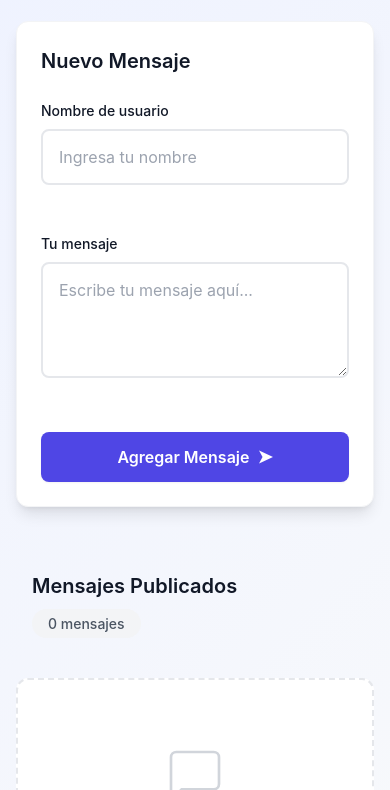
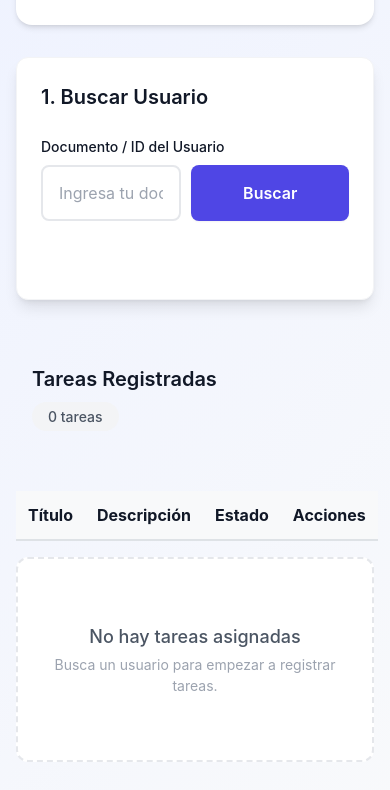
Before and after one commit to brianbayona/CRUD-TRANSFERENCIA-3315656, a plain HTML site: page client/index.html in a window 390 px wide. Shown: the part 167-957 px from the top of the page. Drawn offline with Linux system fonts and the light colour scheme.

Commit message:
feat(client): agregar estructura HTML y estilos del gestor de tareas
- client/index.html: reemplazar ejercicio DOM por layout de gestión de tareas
  - Sección 1: Buscar Usuario con input + botón
  - Sección 2: Registrar Tarea (título, descripción, estado)
  - Sección 3: Tabla de Tareas Registradas con columna Acciones
- client/styles.css: agregar animación fadeIn a filas de la tabla
- Diseño responsive con tarjetas y sombras

```diff
--- a/client/index.html
+++ b/client/index.html
@@ -3,84 +3,100 @@
 <head>
     <meta charset="UTF-8">
     <meta name="viewport" content="width=device-width, initial-scale=1.0">
-    <title>Registro de Mensajes - Ejercicio DOM</title>
+    <title>Gestión de Tareas - SENA / grupo -4 </title>
     <link rel="stylesheet" href="styles.css">
 </head>
 <body>
     <div class="container">
         <!-- Encabezado principal -->
         <header class="header">
-            <h1 class="header__title">Registro de Mensajes</h1>
-            <p class="header__subtitle">Practica la manipulación del DOM en tiempo real</p>
+            <h1 class="header__title">Gestión de Tareas por Usuario</h1>
+            <p class="header__subtitle">Consulta un usuario y asigna sus tareas pendientes</p>
         </header>
 
-        <!-- Formulario de entrada -->
+        <!-- Sección 1: Búsqueda de Usuario -->
         <section class="form-section">
             <div class="card">
-                <h2 class="card__title">Nuevo Mensaje</h2>
+                <h2 class="card__title">1. Buscar Usuario</h2>
+                <div class="form__group">
+                    <label for="userId" class="form__label">Documento / ID del Usuario</label>
+                    <div style="display: flex; gap: 10px;">
+                        <input type="text" id="userId" class="form__input" placeholder="Ingresa tu documento/ID">
+                        <button type="button" class="btn btn--primary" id="btnSearch">Buscar</button>
+                    </div>
+                    <span id="userInfo" class="form__error" style="color: #2ecc71; display: block; margin-top: 10px;"></span>
+                </div>
+            </div>
+        </section>
 
-                <form id="messageForm" class="form" novalidate>
+        <!-- Sección 2: Registro de Tareas (Oculto inicialmente) -->
+        <section class="form-section" id="taskFormContainer" style="display: none;">
+            <div class="card">
+                <h2 class="card__title">2. Registrar Nueva Tarea</h2>
+                <form id="taskForm" class="form" novalidate>
                     <div class="form__group">
-                        <label for="userName" class="form__label">
-                            Nombre de usuario
-                        </label>
-                        <input
-                            type="text"
-                            id="userName"
-                            class="form__input"
-                            placeholder="Ingresa tu nombre"
-                            aria-required="true"
-                        >
-                        <span class="form__error" id="userNameError"></span>
+                        <label for="taskTitle" class="form__label">Título de la tarea</label>
+                        <input type="text" id="taskTitle" class="form__input" placeholder="¿Qué hay que hacer?">
                     </div>
 
                     <div class="form__group">
-                        <label for="userMessage" class="form__label">
-                            Tu mensaje
-                        </label>
-                        <textarea
-                            id="userMessage"
-                            class="form__input form__textarea"
-                            placeholder="Escribe tu mensaje aquí..."
-                            rows="4"
-                            aria-required="true"
-                        ></textarea>
-                        <span class="form__error" id="userMessageError"></span>
+                        <label for="taskDescription" class="form__label">Descripción</label>
+                        <textarea id="taskDescription" class="form__input form__textarea" rows="2" placeholder="Detalles de la tarea..."></textarea>
                     </div>
 
-                    <button type="submit" class="btn btn--primary" id="submitBtn">
-                        <span class="btn__text">Agregar Mensaje</span>
-                        <span class="btn__icon">➤</span>
+                    <div class="form__group">
+                        <label for="taskStatus" class="form__label">Estado</label>
+                        <select id="taskStatus" class="form__input">
+                            <option value="Pendiente">Pendiente</option>
+                            <option value="En progreso">En progreso</option>
+                            <option value="Completada">Completada</option>
+                        </select>
+                    </div>
+
+                    <button type="submit" class="btn btn--primary">
+                        <span class="btn__text">Registrar Tarea</span>
+                        <span class="btn__icon">+</span>
                     </button>
                 </form>
             </div>
         </section>
 
-        <!-- Área de mensajes -->
+        <!-- Sección 3: Tabla de Tareas -->
         <section class="messages-section">
             <div class="messages-header">
-                <h2 class="messages-header__title">Mensajes Publicados</h2>
-                <span class="messages-header__count" id="messageCount">0 mensajes</span>
+                <h2 class="messages-header__title">Tareas Registradas</h2>
+                <span class="messages-header__count" id="taskCount">0 tareas</span>
             </div>
 
-            <div id="messagesContainer" class="messages-container">
-                <!-- Los mensajes se agregarán aquí dinámicamente -->
+            <div class="messages-container">
+                <table class="task-table" style="width: 100%; border-collapse: collapse; margin-top: 20px;">
+                    <thead>
+                        <tr style="background-color: #f8f9fa; border-bottom: 2px solid #dee2e6;">
+                            <th style="padding: 12px; text-align: left;">Título</th>
+                            <th style="padding: 12px; text-align: left;">Descripción</th>
+                            <th style="padding: 12px; text-align: left;">Estado</th>
+                            <th style="padding: 12px; text-align: center;">Acciones</th>
+                        </tr>
+                    </thead>
+                    <tbody id="taskTableBody">
+                        <!-- Las filas se agregarán aquí -->
+                    </tbody>
+                </table>
+
+                <!-- Estado vacío -->
                 <div class="messages-empty" id="emptyState">
-                    <svg class="messages-empty__icon" width="64" height="64" viewBox="0 0 24 24" fill="none" stroke="currentColor">
-                        <path d="M21 15a2 2 0 0 1-2 2H7l-4 4V5a2 2 0 0 1 2-2h14a2 2 0 0 1 2 2z"></path>
-                    </svg>
-                    <p class="messages-empty__text">Aún no hay mensajes</p>
-                    <p class="messages-empty__subtext">Completa el formulario para agregar tu primer mensaje</p>
+                    <p class="messages-empty__text">No hay tareas asignadas</p>
+                    <p class="messages-empty__subtext">Busca un usuario para empezar a registrar tareas.</p>
                 </div>
             </div>
         </section>
 
-        <!-- Footer informativo -->
+        <!-- Footer -->
         <footer class="footer">
-            <p class="footer__text">Ejercicio de manipulación del DOM | SENA - Desarrollo Web</p>
+            <p class="footer__text">Módulo de Gestión de Tareas | ADSO - SENA</p>
         </footer>
     </div>
 
-    <script src="script.js"></script>
+    <script type="module" src="script.js"></script>
 </body>
 </html>
--- a/client/styles.css
+++ b/client/styles.css
@@ -444,6 +444,15 @@ body {
     }
 }
 
+@keyframes fadeIn {
+    from {
+        opacity: 0;
+    }
+    to {
+        opacity: 1;
+    }
+}
+
 /* ============================================
    RESPONSIVE DESIGN
    ============================================ */
```
